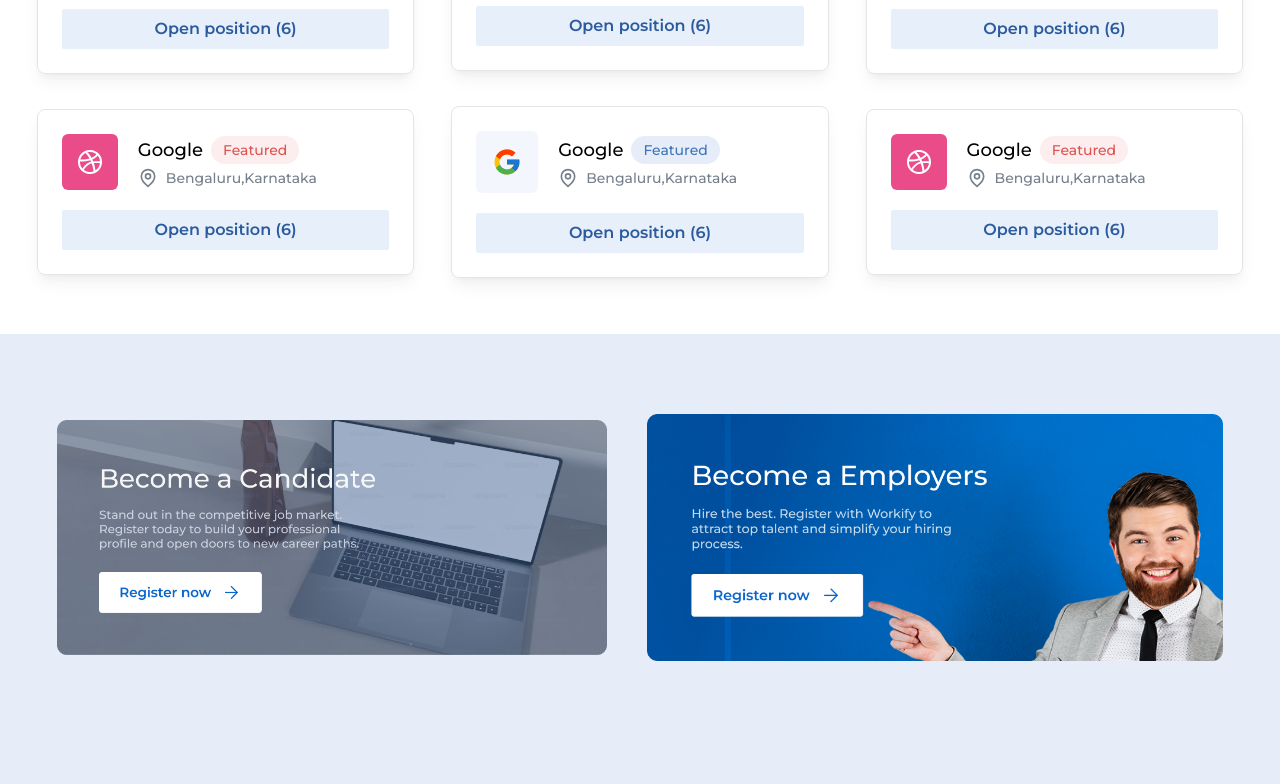
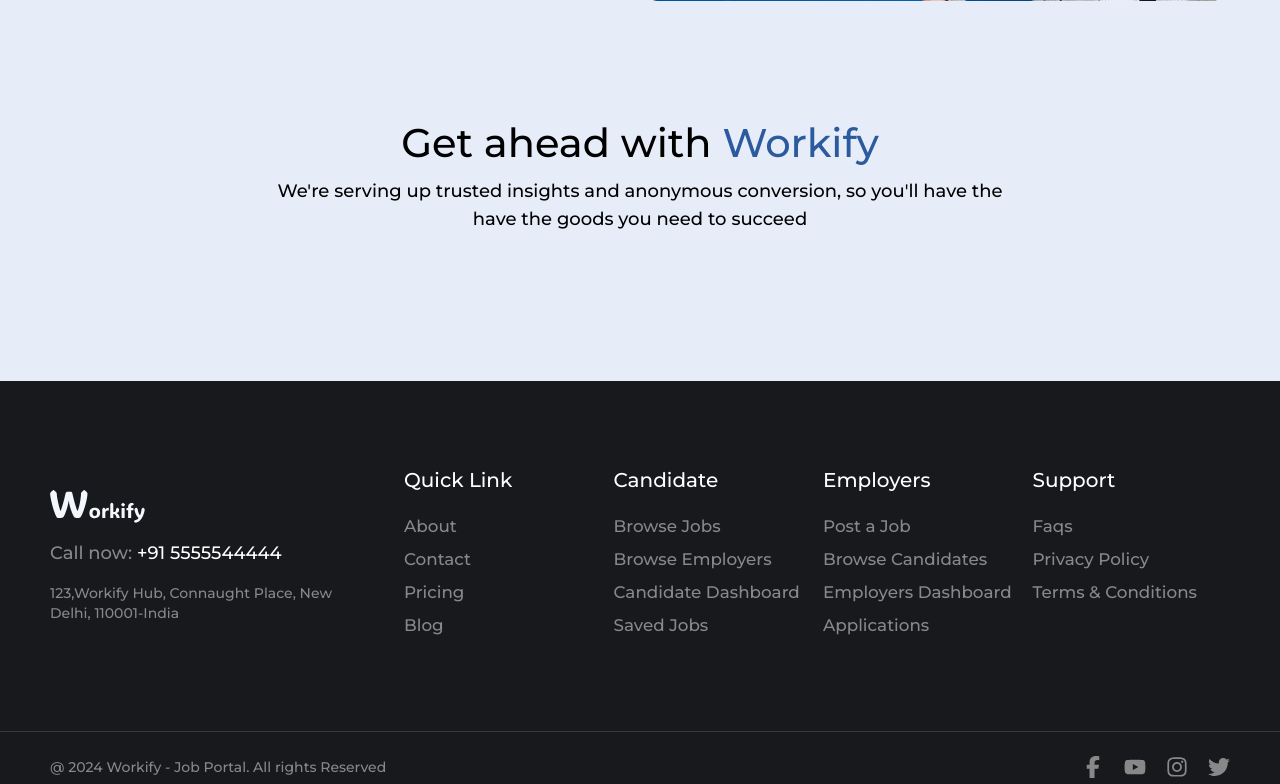
Before and after one commit to ARYAN-01-GARG/Workify, a React (Vite) app: page / in a window 1280 px wide. Shown: the part 1700-2484 px from the top of the page. Built offline with nearby package versions, Linux system fonts and the light colour scheme; no server answers.

Commit message:
Some Changes are done on Home screen

```diff
--- a/src/components/landingPage/Footer.tsx
+++ b/src/components/landingPage/Footer.tsx
@@ -1,15 +1,63 @@
+import { FaArrowRight } from "react-icons/fa6"
 import FooterComponents from "./FooterComponents"
 
 const Footer = () => {
+  const footerLinks = [
+    {
+      title: "Quick Link",
+      links: [
+        "About",
+        "Contact",
+        "Pricing",
+        "Blog"
+      ],
+    },
+    {
+      title: "Candidate",
+      links: [
+        "Browse Jobs",
+        "Browse Employers",
+        "Candidate Dashboard",
+        "Saved Jobs"
+      ],
+    },
+    {
+      title: "Employers",
+      links: [
+        "Post a Job",
+        "Browse Candidates",
+        "Employers Dashboard",
+        "Applications",
+      ],
+    },
+    {
+      title: "Support",
+      links: [
+        "Faqs",
+        "Privacy Policy",
+        "Terms & Conditions",
+      ],
+    },
+  ]
   return (
-    <div className="bg-[#19191D] text-white">
-      <div>
-        <div>
-          <div>
-            Logo
-          </div>
-          <p>Call now: <span>+919436453536</span></p>
-          <p>123,Workify Hub, Connaught Place, New Delhi, 110001-India</p>
+    <div className="bg-[#18191C] text-white hidden lg:block">
+      <div className="px-[3.125rem] py-[5.3rem] flex justify-between items-center">
+        <div className="flex gap-4 flex-grow flex-col items-start ">
+          <img src="/footerLogo.svg" alt="Logo" />
+          <p className="text-[#888888] text-lg font-medium">Call now: <span className="text-[#ffffff]">+91 5555544444</span></p>
+          <p className="text-sm font-medium text-[#888888] max-w-[350px] pr-10">123,Workify Hub, Connaught Place, New Delhi, 110001-India</p>
+        </div>
+        <div className="flex justify-between w-[70%] gap-3">
+          {footerLinks.map((footerLink, index) => (
+            <div key={index} className="w-[200px] font-medium flex flex-col gap-5">
+              <h6 className="text-xl">{footerLink.title}</h6>
+              <ul className="flex flex-col flex-start">
+                {footerLink.links.map((link, index) => (
+                  <li key={index} className="pb-2 text-[#888888] text-[1.05rem] flex gap-3 items-center group hover:text-[#ffffff] hover:pl-3 hover:scale-110 transition duration-300 cursor-pointer text-wrap"><FaArrowRight size={20} className="group-hover:block hidden"/><span>{link}</span></li>
+                ))}
+              </ul>
+            </div>
+          ))}
         </div>
       </div>
       <FooterComponents/>
--- a/src/components/landingPage/FooterComponents.tsx
+++ b/src/components/landingPage/FooterComponents.tsx
@@ -1,7 +1,16 @@
+import { FaFacebookF, FaInstagram, FaTwitter, FaYoutube } from "react-icons/fa6"
 
 const FooterComponents = () => {
   return (
-    <div>FooterComponents</div>
+    <div className="border-t border-[#888888]/30 text-[#888888] px-[3.125rem] py-6 text-sm font-medium flex justify-between items-center">
+      <p>@ 2024 Workify - Job Portal. All rights Reserved</p>
+      <div className="text-[#888888] flex gap-5 items-center">
+        <FaFacebookF size={22} className="hover:opacity-50 cursor-pointer"/>
+        <FaYoutube size={22} className="hover:opacity-50 cursor-pointer"/>
+        <FaInstagram size={22} className="hover:opacity-50 cursor-pointer"/>
+        <FaTwitter size={22} className="hover:opacity-50 cursor-pointer"/>
+      </div>
+    </div>
   )
 }
 
--- a/src/components/landingPage/Header.tsx
+++ b/src/components/landingPage/Header.tsx
@@ -10,6 +10,7 @@ import { AppDispatch } from "../../store/store";
 import { activeUser, logout } from "../../store/features/UserSlice";
 import { MdLogout } from "react-icons/md";
 import { Candidate, getCandidate } from "../../store/features/roleSelection/CandidateSlice";
+import { getRecruiterProfile, Recruiter } from "../../store/features/roleSelection/RecruiterSlice";
 
 const Header = () => {
 
@@ -17,6 +18,7 @@ const Header = () => {
   const dispatch = useDispatch<AppDispatch>();
   const isAuthenticated = useSelector((state: { user : UserState}) => state.user.isAuthenticated);
   const candidate = useSelector((state: { candidate : { candidate : Candidate}}) => state.candidate.candidate);
+  const recruiter = useSelector((state: { recruiter : { recruiter : Recruiter}}) => state.recruiter.recruiter);
   const role = useSelector((state: { user : UserState}) => state.user.userData.role);
   const token = useSelector((state: { user : UserState}) => state.user.token) as string;
   const [isOpen , setIsOpen] = useState(false);
@@ -27,11 +29,11 @@ const Header = () => {
   useEffect(() => {
     const fetchData = async () => {
       try {
-        await dispatch(activeUser());
+        dispatch(activeUser());
         if (role === 'candidate' && candidate.firstName === '') {
           await dispatch(getCandidate({ token }));
-        } else if (role === 'recruiter' && candidate.firstName === '') {
-          console.log('recruiter');
+        } else if (role === 'recruiter' && recruiter.firstName === '') {
+          await dispatch(getRecruiterProfile());
         }
       } catch (error) {
         console.error("Error fetching data:", error);
@@ -39,7 +41,7 @@ const Header = () => {
     };
 
     fetchData();
-  }, [dispatch, isAuthenticated, role, candidate.firstName, token]);
+  }, [dispatch, recruiter.firstName , isAuthenticated, role, candidate.firstName, token]);
 
   const handleLogout = () => {
     dispatch(logout());
@@ -78,7 +80,7 @@ const Header = () => {
           <div className="flex justify-center items-center gap-5 relative">
             <BiBell size={30} className="mr-6"/>
             <div onClick={() => setIsOpen((prev)=> !prev)} className="cursor-pointer bg-slate-300 rounded-full h-8 w-8 ">
-              {candidate.profileImageKey ? <img src={candidate.profileImageKey} alt="User" className="w-full h-full rounded-full border-2 border-[#2B5A9E]" /> : <FaRegCircleUser className="text-slate-700 m-auto w-full h-full " size={20} />}
+              {candidate.profileImageKey ? <img src={candidate.profileImageKey} alt="User" className="w-full h-full rounded-full border-2 border-[#2B5A9E]" /> : recruiter.profileImage ? <img src={recruiter.profileImage} alt="User" className="w-full h-full rounded-full border-2 border-[#2B5A9E]" /> : <FaRegCircleUser className="text-slate-700 m-auto w-full h-full " size={20} />}
             </div>
             {isOpen && UserMenu}
           </div>
--- a/src/pages/LandingPage.tsx
+++ b/src/pages/LandingPage.tsx
@@ -4,8 +4,6 @@ import Header from "../components/landingPage/Header"
 import { FaSearch } from "react-icons/fa"
 import Card from "../components/landingPage/Card"
 import Card2 from "../components/landingPage/Card2"
-import Card3 from "../components/landingPage/Card3"
-import { FcGoogle } from "react-icons/fc"
 import { useDispatch, useSelector } from "react-redux"
 import { Link, Outlet, useNavigate } from "react-router-dom"
 import { useEffect, useState } from "react"
@@ -46,12 +44,13 @@ const LandingPage = () => {
   },[ IsAuthenticated , dispatch , role , navigate ]);
 
   useEffect(() => {
-    if(isOpen || isCandidateOpen || isRecruiterOpen){
+    if(isOpen || isCandidateOpen || isRecruiterOpen || isLocked){
+      window.scrollTo(0,0);
       document.body.style.overflow = 'hidden';
     } else {
       document.body.style.overflow = 'auto'
     }
-  },[isOpen ,isCandidateOpen , isRecruiterOpen])
+  },[isOpen ,isCandidateOpen , isRecruiterOpen , isLocked])
 
   return (
     <div className="
@@ -71,9 +70,9 @@ const LandingPage = () => {
               <p>Find jobs that match your interests with us.</p>
               <p>Workify provides a place to find your jobs</p>
             </h3>
-            <div className="flex items-center py-2 border-2 border-[#3C74BB] pl-2 lg:pl-4 pr-2 gap-2 rounded-2xl">
+            <form className="flex items-center py-2 border-2 border-[#3C74BB] pl-2 lg:pl-4 pr-2 gap-2 rounded-2xl" onSubmit={(e) => { e.preventDefault(); setIsLocked(true); }}>
               <div className="p-2 rounded-full bg-[#2B5A9E] text-white hover:opacity-80 cursor-pointer">
-                <FaSearch size={18} onClick={() => setIsLocked(true)}/>
+                <FaSearch type="submit" size={18} onClick={() => setIsLocked(true)}/>
               </div>
               <input
                 type="text"
@@ -84,7 +83,7 @@ const LandingPage = () => {
               <button className="flex items-center gap-1 text-[1.1rem] lg:text-xl bg-[#C8D8EF] font-medium text-[#3D3D3D] px-2 py-1 rounded-xl hover:opacity-90">
                 <span><FaLocationDot size={16}/></span>Location
               </button>
-            </div>
+            </form>
             <div className="text-[#474C54] font-medium text-[0.9rem]">
               <span className="text-[#9199A3]">Suggestion: </span>
               <span>Designer</span>,
@@ -148,19 +147,6 @@ const LandingPage = () => {
             </div>
           </div>
         </section>
-        <section className="lg:block hidden py-10 my-20 bg-white ">
-          <div className="text-[2.5rem] font-medium px-16 mb-8">
-            Top companies
-          </div>
-          <div className="flex justify-evenly items-center flex-wrap">
-            <Card3 Icon={FcGoogle} title="Google" location={'Bengaluru,Karnataka'}/>
-            <Card3 imageURL='/images/landing-page/employers-logo.png' title="Google" location={'Bengaluru,Karnataka'} outline/>
-            <Card3 Icon={FcGoogle} title="Google" location={'Bengaluru,Karnataka'}/>
-            <Card3 imageURL='/images/landing-page/employers-logo.png' title="Google" location={'Bengaluru,Karnataka'} outline/>
-            <Card3 Icon={FcGoogle} title="Google" location={'Bengaluru,Karnataka'}/>
-            <Card3 imageURL='/images/landing-page/employers-logo.png' title="Google" location={'Bengaluru,Karnataka'} outline/>
-          </div>
-        </section>
         <section className="lg:flex items-center gap-10 justify-center w-full hidden">
           <img src="/images/landing-page/card4.png" alt="image" className="max-w-[43%] cursor-pointer transition hover:scale-105" onClick={() => navigate('/auth/register')}/>
           <img src="/images/landing-page/card5.png" alt="image" width={650} className="max-w-[45%] cursor-pointer transition hover:scale-105" onClick={() => navigate('/auth/register')}/>
--- a/src/pages/MissingPage.tsx
+++ b/src/pages/MissingPage.tsx
@@ -4,8 +4,9 @@ import { Link } from "react-router-dom"
 const MissingPage = () => {
   return (
     <div className="font-semibold h-screen flex flex-col gap-4 justify-center items-center text-4xl flex-wrap bg-[#E7EDF8]">
-       <p className="font-semibold">This Page is Secured in <span className="text-[#2B5A9E]">Vault</span> in void.</p>
-       <p>Get Access to Visit</p>
+       <p className="font-semibold">This Page is Secured in <span className="text-[#2B5A9E]">Vault</span></p>
+       <p><span className="text-[#2B5A9E]">Verify Yourself</span> to See.</p>
+       <p>Who knows! Which perfect Job is <span className="text-[#2B5A9E]">Waiting!</span></p>
        <div className="gap-4 flex text-2xl font-bold text-white mt-5">
         <Link to={'/auth/login'} className="hover:opacity-80 bg-[#2B5A9E] px-4 py-2 rounded-xl">Login</Link>
         <Link to={'/auth/register'} className="hover:opacity-80 bg-[#2B5A9E] px-4 py-2 rounded-xl">Sign up</Link>
--- a/src/store/features/AllRecommendedJobSlice.ts
+++ b/src/store/features/AllRecommendedJobSlice.ts
@@ -65,6 +65,7 @@ export const getAllRecommendedJobs = createAsyncThunk(
             }
         }
         );
+        console.log(response.data);
         dispatch(setAllRecommendedJobs(response.data));
         return response.data;
     }
--- a/src/store/features/roleSelection/RecruiterSlice.ts
+++ b/src/store/features/roleSelection/RecruiterSlice.ts
@@ -3,12 +3,17 @@ import axios, { AxiosError } from 'axios';
 import toast from 'react-hot-toast';
 
 export interface Recruiter {
+  firstName : string;
+  lastName : string;
+  email : string | null;
+  phone : string | null;
   companyName: string;
   companyEmail: string;
   jobTitle: string;
   companyWebsite: string;
   industry: string;
   companyLocation: string;
+  profileImage: string | null;
 }
 
 export interface RecruiterState {
@@ -25,12 +30,17 @@ const initialState : RecruiterState = {
     isRecruiterLocationOpen : false,
     isRecruiterCompanyDetailsOpen : false,
     recruiter: {
+      firstName: "",
+      lastName: "",
+      email: "",
+      phone: "",
       companyName: "",
       companyEmail: "",
       jobTitle: "",
       companyWebsite:"",
       industry: "",
-      companyLocation:""
+      companyLocation:"",
+      profileImage: null
     },
 };
 
@@ -54,6 +64,24 @@ export const createRecruiterProfile = createAsyncThunk(
         console.log(err)
         toast.error('Profile creation failed');
         return rejectWithValue(error.response?.data?.message || 'Registration failed');
+    }
+  }
+)
+
+export const getRecruiterProfile = createAsyncThunk(
+  'recruiter/getRecruiterProfile',
+  async (_,{dispatch}) => {
+    try {
+      console.log(localStorage.getItem('token'));
+      const response = await axios.get('https://naitikjain.me/api/recruiter/current-recruiter', {
+        headers: {
+          Authorization: `Bearer ${localStorage.getItem('token')}`
+        }
+      });
+      dispatch(setRecruiter(response.data));
+      console.log(response.data);
+    } catch (error) {
+      console.error(error);
     }
   }
 )
```
Also changed, not shown: src/components/Jobs/JobCard.tsx (+27 -4 lines), src/components/Jobs/JobCard2.tsx (+26 -2 lines), src/components/Jobs/JobDetailsPage.tsx (+19 -24 lines), src/store/features/AllJobSlice.ts (+17 -1 lines), src/store/features/job/ApplyJobSlice.ts (+19 -8 lines), public/footerLogo.svg (added), 1 other file (tests, documents, lock files or other folders).
